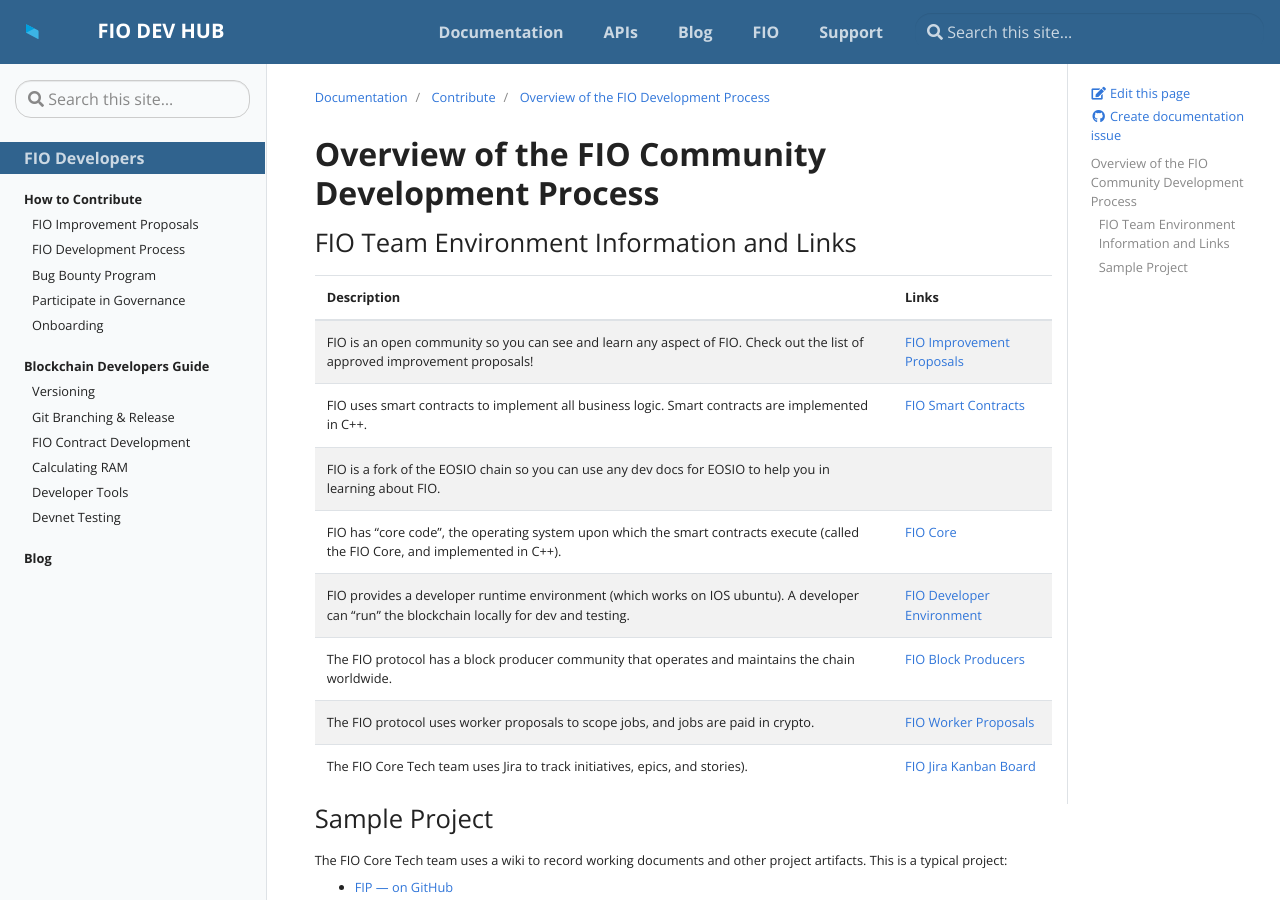
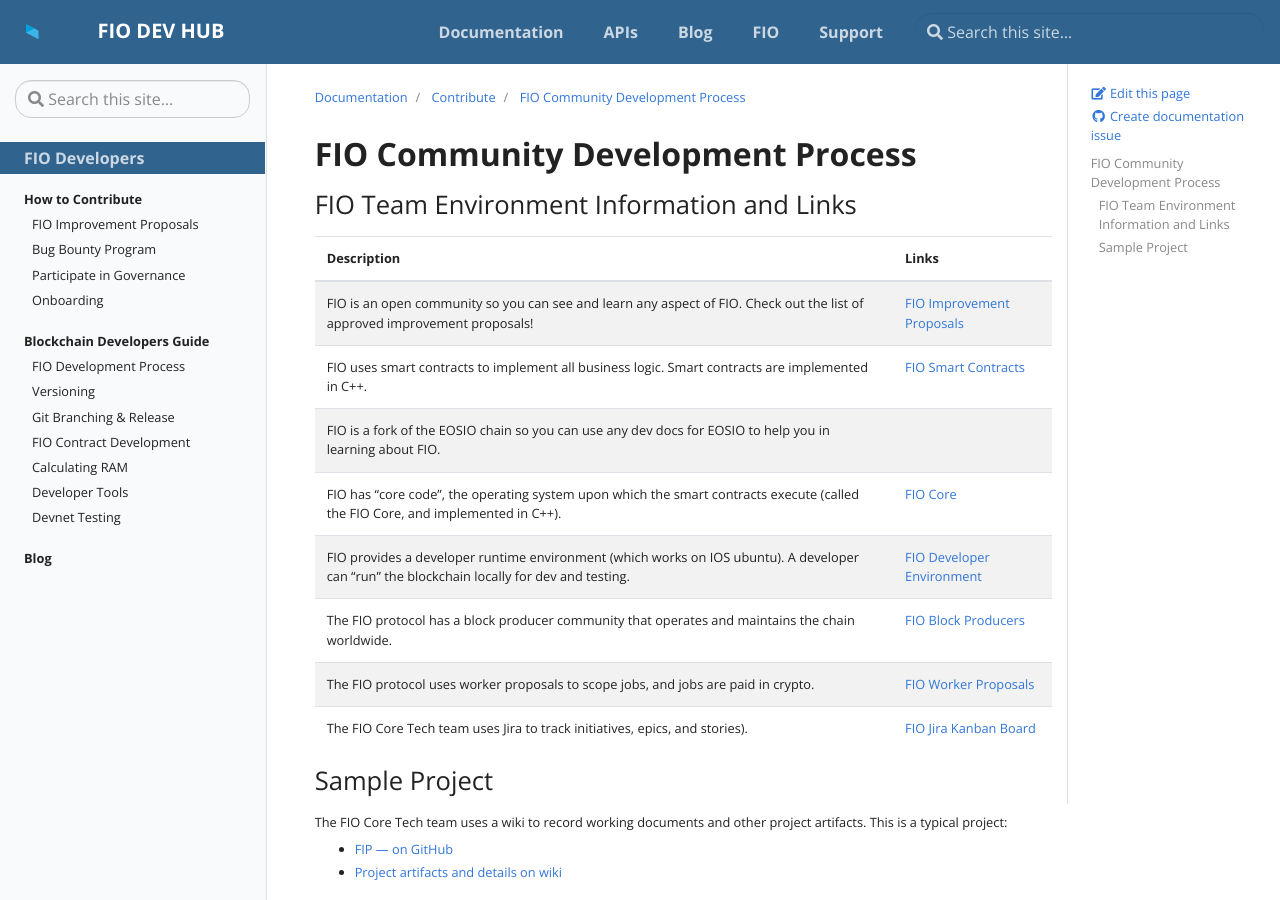
Before and after one commit to fioprotocol/fio-devhub, a Jekyll site: the page built from _docs/contribute/dev-process.md, in a window 1280 px wide and 900 px high. Built offline with Jekyll 4.4.1, drawn with Linux system fonts in a browser that asks for light colours.

Commit message:
Move process link

```diff
--- a/_data/toc-dev.yml
+++ b/_data/toc-dev.yml
@@ -6,8 +6,6 @@
   links:
     - title: FIO Improvement Proposals
       url: "docs/contribute/fips"
-    - title: FIO Development Process
-      url: "docs/contribute/dev-process"
     - title: Bug Bounty Program
       url: "docs/contribute/bounty"
       children:
@@ -46,6 +44,8 @@
 - title: Blockchain Developers Guide
   url: "docs/developers"
   links:
+    - title: FIO Development Process
+      url: "docs/contribute/dev-process"
     - title: Versioning
       url: "docs/developers/versioning"
     - title: Git Branching & Release
--- a/_docs/contribute/dev-process.md
+++ b/_docs/contribute/dev-process.md
@@ -1,10 +1,10 @@
 ---
 layout: page-dev
-title: Overview of the FIO Development Process
-description: Overview of the Process for Contributing to FIO
+title: FIO Community Development Process
+description: FIO Community Development Process
 ---
 
-# Overview of the FIO Community Development Process
+# FIO Community Development Process
 
 ## FIO Team Environment Information and Links
 
@@ -23,5 +23,5 @@ FIO has “core code”, the operating system upon which the smart contracts exe
 
 The FIO Core Tech team uses a wiki to record working documents and other project artifacts. This is a typical project:
 
-- [FIP — on GitHub](https://github.com/fioprotocol/fips/blob/master/fip-0041.md)
-- [Project artifacts and details on wiki](https://fioprotocol.atlassian.net/wiki/spaces/FD/pages/478838846/FIP-41+Enable+token+locking+for+existing+accounts)
+- [FIP — on GitHub](https://github.com/fioprotocol/fips/blob/master/fip-0041.md){:rel="nofollow noopener noreferrer" target="_blank"}
+- [Project artifacts and details on wiki](https://fioprotocol.atlassian.net/wiki/spaces/FD/pages/478838846/FIP-41+Enable+token+locking+for+existing+accounts){:rel="nofollow noopener noreferrer" target="_blank"}
```
